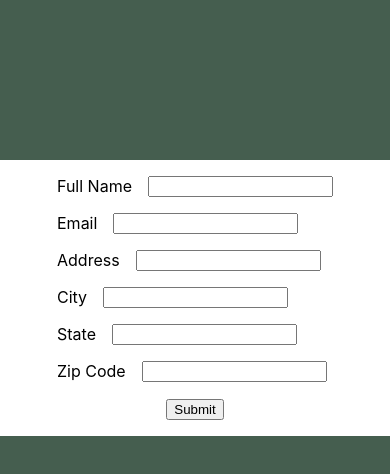
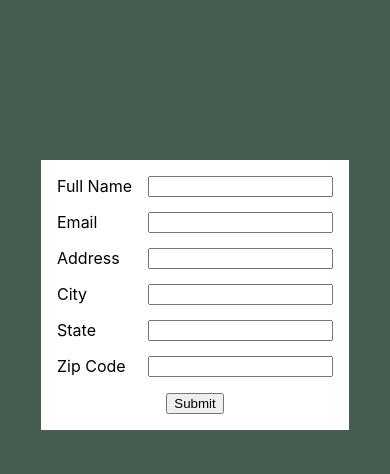
Before and after one commit to carah-tychewicz/simple-webform, a React (Create React App) app: page / in a window 390 px wide. Shown: the top 474 px of the page. Built offline with nearby package versions, Linux system fonts and the light colour scheme.

Commit message:
working on mobile view first

```diff
--- a/src/components/Form.css
+++ b/src/components/Form.css
@@ -6,19 +6,16 @@
 }
 
 .form-card {
-  display: flex;
-  flex-direction: column;
   background-color: white;
   height: auto;
-  width: 30rem;
+  width: auto;
   align-items: center;
 }
 
 .form-item {
+  flex-basis: auto;
+  text-align: left;
   margin: 1rem;
-  display: flex;
-  flex-direction: row;
-  text-align: left;
 }
 
 .form-submit-btn {
@@ -27,4 +24,5 @@
 
 input {
   margin-left: 1rem;
+  float: right;
 }
```
